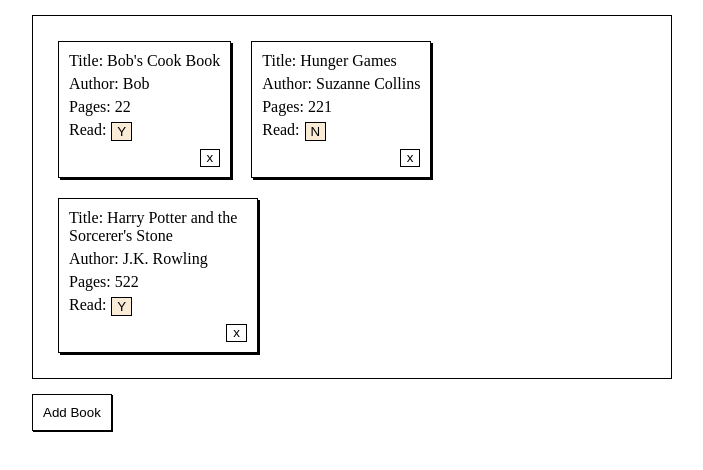
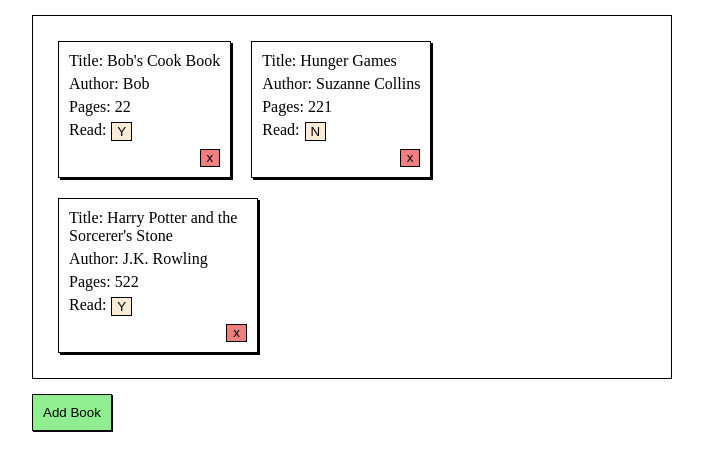
Before and after one commit to RichardGabelman/library, a plain HTML site: page index.html in a window 1280 px wide. Shown: the whole page, without its empty margins (288-991 px from the left). Drawn offline with Linux system fonts and the light colour scheme.

Commit message:
Add some color to the world

```diff
--- a/styles.css
+++ b/styles.css
@@ -50,6 +50,7 @@
   padding: 8px 6px;
   line-height: 0px;
   align-self: flex-end;
+  background-color: lightcoral;
 }
 
 .remove:hover {
@@ -64,6 +65,7 @@ button {
 
 dialog + button {
   margin-left: 25%;
+  background-color: lightgreen;
 }
 
 dialog button {
```
